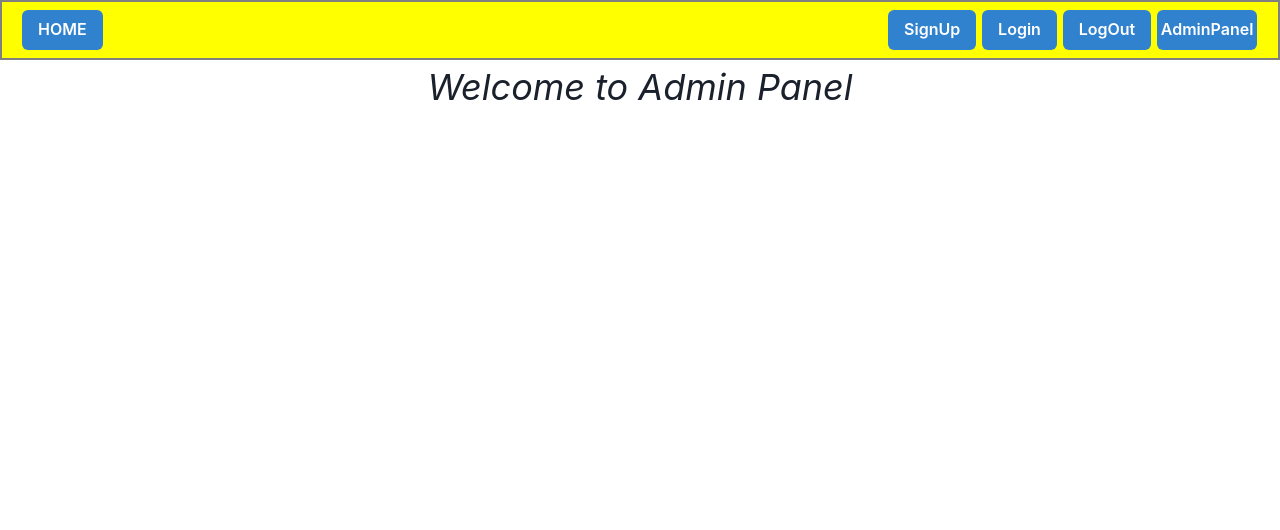
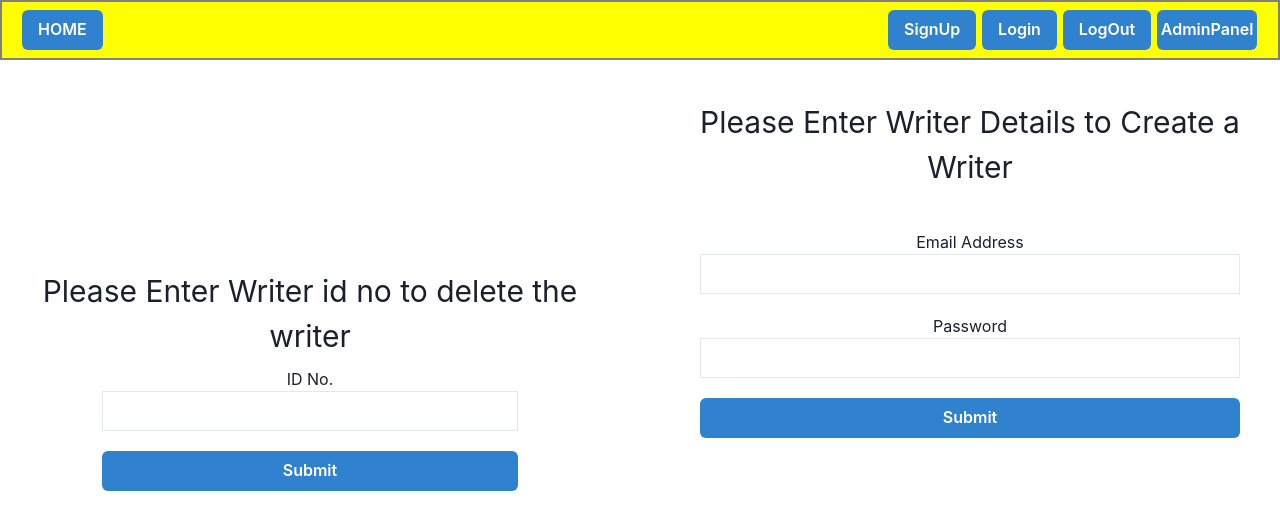
Before and after one commit to NandlalShah955/Full-Stack-Blogging-app, a React (Create React App) app in the folder frontend/: page /admin in a window 1280 px wide. Shown: the top 530 px of the page. Built offline with nearby package versions, Linux system fonts and the light colour scheme.

Commit message:
admin panel started

```diff
--- a/frontend/src/Pages/AdminPanel.jsx
+++ b/frontend/src/Pages/AdminPanel.jsx
@@ -1,17 +1,91 @@
-import React from "react";
-import { SimpleGrid, Stack, Text, VStack } from "@chakra-ui/react";
+import React,{useState} from 'react'
+import axios from 'axios'
+import {
+  Button,
+  Img,
+  Input,
+  SimpleGrid,
+  Stack,
+  VStack,
+  Text
+} from "@chakra-ui/react";
+function Login() {
+  const [loginDetails, setloginDetails] = useState([])
+  const handleChange=(e)=>{
+const {name,value}=e.target;
+setloginDetails({...loginDetails,[name]:value})
+  }
+  const handlelogin=(e)=>{
+e.preventDefault()
+axios.post({
+  method: 'POST',
+  url:`http://localhost:8080/user/login`,
+  data:loginDetails,
+})
 
-function AdminPanel() {
+  }
+
+
+
+
+  const {email, password}=loginDetails
+
   return (
     <Stack>
-      <Text fontSize='4xl' as='i'>Welcome to Admin Panel</Text>
 
-      <SimpleGrid columns={[1, 1, 2, 2]} spacing={10}>
-        <VStack></VStack>
-        <VStack></VStack>
-      </SimpleGrid>
-    </Stack>
-  );
+    <SimpleGrid columns={[1, 1, 2, 2]} spacing={10}>
+      <VStack justify="center">
+      <Text fontSize='3xl'>Please Enter Writer id no to delete the writer</Text>
+      <form >
+        {/* onSubmit={formik.handleSubmit} */}
+          <label htmlFor="id">ID No.</label>
+          <Input
+            rounded="false"
+
+            name="number"
+            type="text"
+            //  onChange={delete}
+            //  value={id}
+            mb={5}
+          />
+
+          <Button colorScheme="blue" w="100%" type="submit">
+            Submit
+          </Button>
+        </form>
+      </VStack>
+      <VStack spacing={10} h="80vh" p={10}>
+         <Text fontSize='3xl'>Please Enter Writer Details to  Create a Writer</Text>
+        <form >
+        {/* onSubmit={formik.handleSubmit} */}
+          <label htmlFor="email">Email Address</label>
+          <Input
+            rounded="false"
+            id="email"
+            name="email"
+            type="email"
+             onChange={handleChange}
+             value={email}
+            mb={5}
+          />
+          <label htmlFor="password">Password</label>
+          <Input
+            rounded="false"
+            id="password"
+            name="password"
+            type="password"
+             onChange={handleChange}
+             value={password}
+            mb={5}
+          />
+          <Button colorScheme="blue" w="100%" type="submit">
+            Submit
+          </Button>
+        </form>
+      </VStack>
+    </SimpleGrid>
+  </Stack>
+  )
 }
 
-export default AdminPanel;
+export default Login
```
